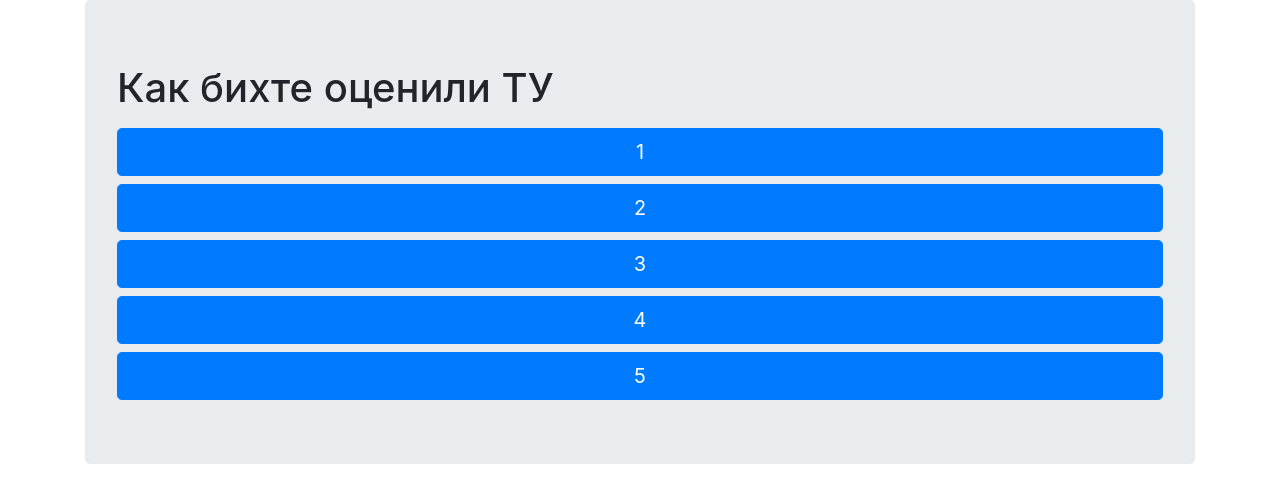
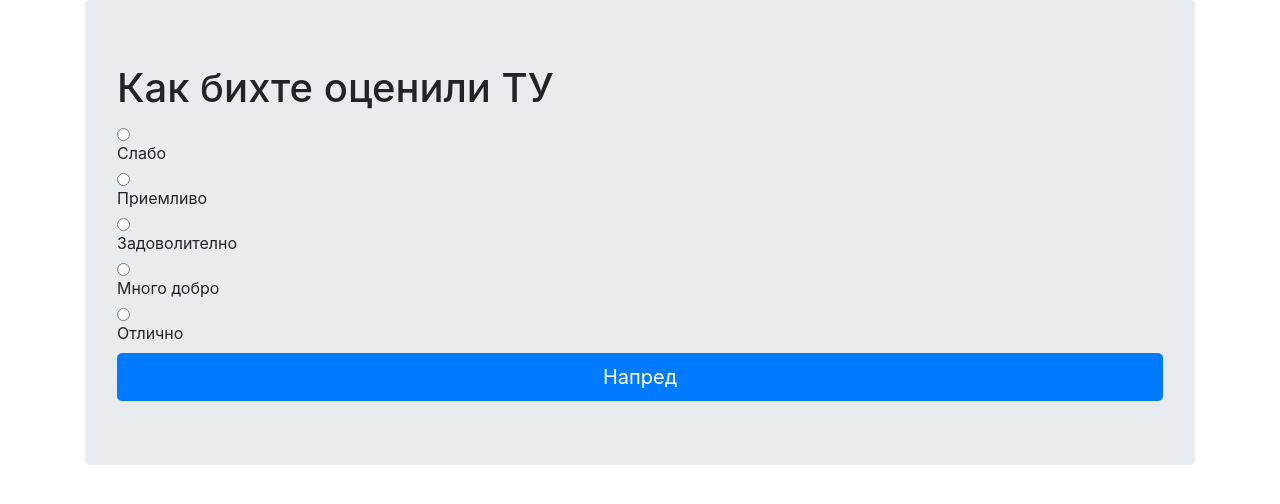
Before and after one commit to nikolayssotirov/courseWork, a Flask app: page /question1 in a window 1280 px wide. Shown: the part 24-528 px from the top of the page. Run offline with Flask 2, Linux system fonts and the light colour scheme; some libraries are stand-ins or nearby versions.

Commit message:
first rating add working

```diff
--- a/app.py
+++ b/app.py
@@ -107,6 +107,32 @@ def logout():
 def question1():
     return render_template('question1.html')
 
+@app.route('/addRating',methods=['POST'])
+def addRating1():
+    try:
+        if session.get('user'):
+            _user = session.get('user')
+            _rating = int(request.form['rating'])
+
+            conn = mysql.connect()
+            cursor = conn.cursor()
+            cursor.callproc('sp_addQuestion1',(_user,_rating))
+            data = cursor.fetchall()
+
+            if len(data) == 0:
+                conn.commit()
+                return redirect('/question2')
+            else:
+                return render_template('error.html',error = 'An error occurred!')
+
+        else:
+            return render_template('error.html',error = 'Unauthorized Access')
+    except Exception as e:
+        return render_template('error.html',error = str(e))
+    finally:
+        cursor.close()
+        conn.close()
+
 @app.route('/question2')
 def question2():
     return render_template('question2.html')
--- a/templates/question1.html
+++ b/templates/question1.html
@@ -1,9 +1,6 @@
 <html>
 
 <head>
-  <meta charset="UTF-8">
-  <link rel="stylesheet" type="text/css" href="style.css">
-  <title>Star rating using pure CSS</title>
 
   <link href="../static/addWish.css" rel="stylesheet">
 
@@ -25,11 +22,19 @@
     <div class="jumbotron">
         <h1>Как бихте оценили ТУ</h1>
         <p class="lead"></p>
-        <button class="btn btn-lg btn-primary btn-block" OnClick="location.href='question2'">1</button>
-        <button class="btn btn-lg btn-primary btn-block" OnClick="location.href='question2'">2</button>
-        <button class="btn btn-lg btn-primary btn-block" OnClick="location.href='question2'">3</button>
-        <button class="btn btn-lg btn-primary btn-block" OnClick="location.href='question2'">4</button>
-        <button class="btn btn-lg btn-primary btn-block" OnClick="location.href='question2'">5</button>
+        <form action="/addRating" method="post">
+        <input class="form-signin" type="radio" name="rating" id="1" value=1></input><br>
+        <label for="1">Слабо</label><br>
+        <input class="form-signin" type="radio" name="rating" id="1" value=2></input><br>
+        <label for="1">Приемливо</label><br>
+        <input class="form-signin" type="radio" name="rating" id="1" value=3></input><br>
+        <label for="1">Задоволително</label><br>
+        <input class="form-signin" type="radio" name="rating" id="1" value=4></input><br>
+        <label for="1">Много добро</label><br>
+        <input class="form-signin" type="radio" name="rating" id="1" value=5></input><br>
+        <label for="1">Отлично</label><br>
+        <button class="btn btn-lg btn-primary btn-block" type="submit">Напред</button>
+        </form>
     </div>
 </body>
 
```
Also changed, not shown: templates/question2.html (+13 -8 lines).
